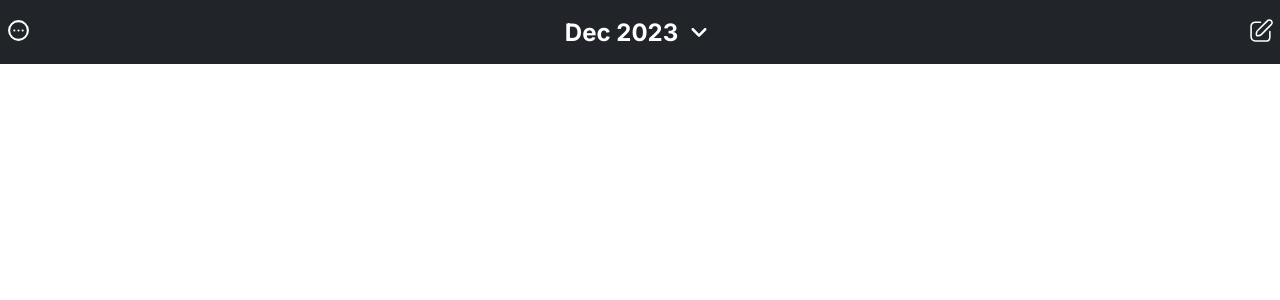
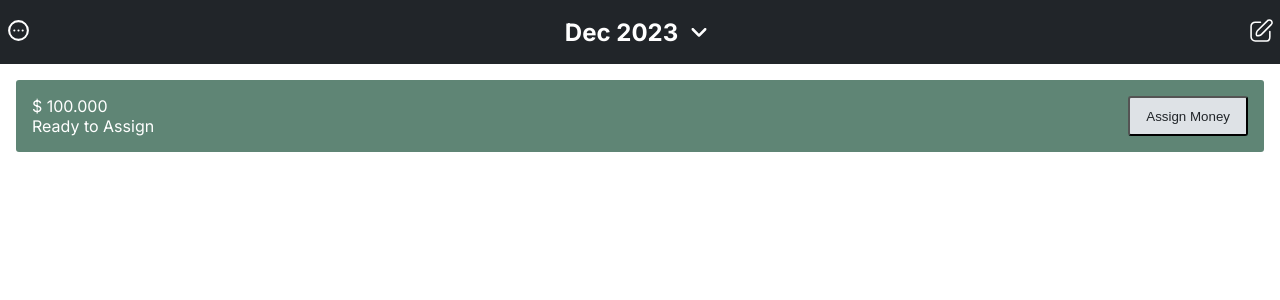
Before and after one commit to Jeloves/budgetoria-app-1, a Next.js app: page / in a window 1280 px wide. Shown: the top 300 px of the page. Built offline with nearby package versions, Linux system fonts and the light colour scheme.

Commit message:
Created unassigned component

```diff
--- a/app/components/Unassigned.jsx
+++ b/app/features/Unassigned.tsx
@@ -1,19 +1,17 @@
-import { useEffect, useState } from 'react'
-import './Unassigned.css'
+import { useEffect, useState } from 'react';
+import styles from "./unassigned.module.scss";
 
 function Unassigned() {
-    const [count, setCount] = useState(0)
 
     return (
       <>
-        <section className='unassigned' style={{ display: 'flex' }}>
-            <div style={{ display: 'flex' }}>
+        <section className={styles.unassigned}>
+            <div>
                 <data>$ 100.000</data>
                 <label>Ready to Assign</label>
             </div>
             <button>Assign Money</button>
         </section>
-
       </>
     )
   }
--- a/app/components/topbar.module.scss
+++ b/app/features/topbar.module.scss
@@ -4,7 +4,6 @@
 	height: 8vh;
 	width: 100%;
 	display: flex;
-	position: fixed;
 	background-color: color.$primary-dark;
 	align-items: center;
 
--- /dev/null
+++ b/app/features/unassigned.module.scss
@@ -0,0 +1,30 @@
+@use "@styles/color";
+
+.unassigned {
+    height: auto;
+    width: auto;
+    background-color: color.$green;
+    border-radius: 3px;
+    box-sizing: border-box;
+    margin: 1rem;
+    margin-bottom: 0rem;
+    padding: 1rem;
+    display: flex;
+
+    div {
+        height: 100%;
+        width: auto;
+        display: flex;
+        flex-direction: column;
+        align-items: start;
+        flex: 1;
+    }
+
+    button {
+        padding: 0rem 1rem;
+        border-radius: 3px;
+        background-color: color.$light-gray;
+        color: color.$primary-dark;
+    }
+
+}
--- a/app/page.tsx
+++ b/app/page.tsx
@@ -1,11 +1,17 @@
-import Image from "next/image";
-import Topbar from "./components/Topbar";
+import Topbar from "./features/Topbar";
+import Unassigned from "./features/Unassigned";
+import "@styles/global.scss";
 
 export default function Home() {
 	return (
 		<>
-			<Topbar></Topbar>
-			<main></main>
+			<header>
+				<Topbar></Topbar>
+				<Unassigned></Unassigned>
+			</header>
+			<main>
+
+			</main>
 		</>
 	);
 }
--- a/styles/global.scss
+++ b/styles/global.scss
@@ -8,3 +8,15 @@ body {
 	font-family: Inter, sans-serif;
 	color: color.$white;
 }
+
+header {
+	height: 20vh;
+	width: 100%;
+	position: fixed;
+}
+
+main {
+	padding-top: 20vh;
+
+
+}
```
Also changed, not shown: app/components/Unassigned.css (deleted, +0 -26 lines), app/features/Topbar.css (added), app/features/Topbar.tsx (renamed from app/components/Topbar.tsx).
